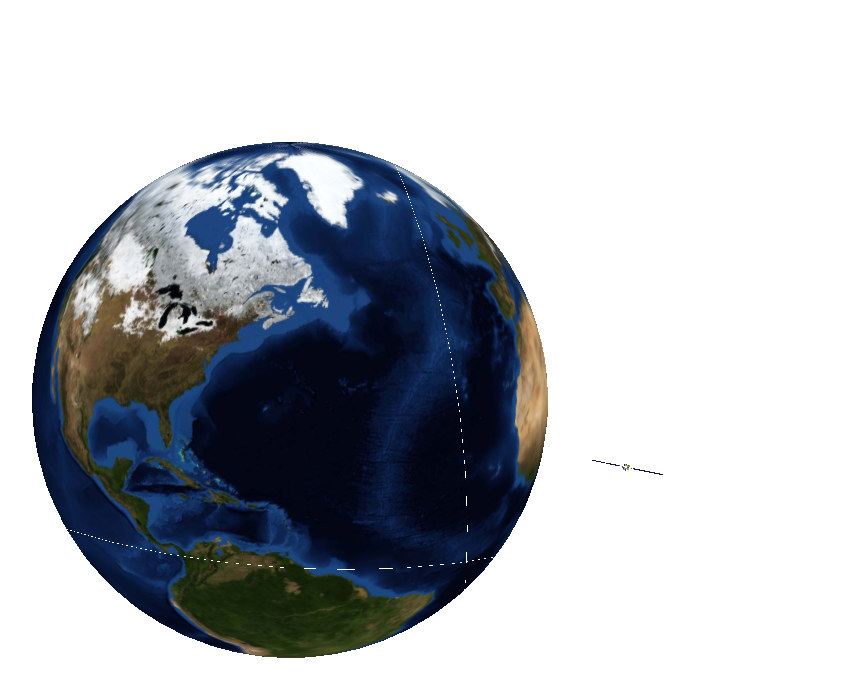
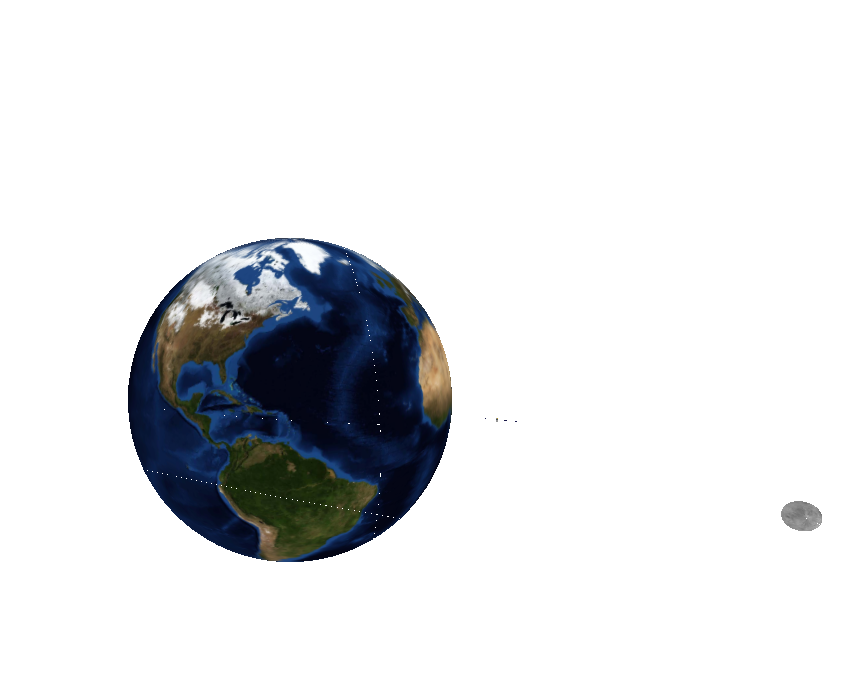
Before and after one commit to ZhuGYao/threejs_earth_satellite, a plain HTML site: page index.html in a window 1280 px wide. Shown: the whole page, without its empty margins (350-1203 px from the left). Drawn offline with Linux system fonts and the light colour scheme; animation ran at ten frames a second.

Commit message:
添加月球

```diff
--- a/index.html
+++ b/index.html
@@ -35,6 +35,7 @@
 				NEAR = 1,
 				FAR = 20000;
 			var earth;
+			var moon;
 			var satellites = {}
 
 			init();
@@ -50,7 +51,7 @@
 
 				camera = new THREE.PerspectiveCamera(VIEW_ANGLE, ASPECT, NEAR, FAR);
 
-				camera.position.set(0, 1000, 1500);
+				camera.position.set(0, 1000, 2500);
 				camera.up.x = 0;
 				camera.up.y = 1;
 				camera.up.z = 0;
@@ -85,37 +86,42 @@
 			}
 
 			//初始化地球
-			function initEarth() {
+			function initEarthAndMoon() {
 
+				earth = initObject('img/earth.jpg', 800, 64, 64)
+				scene.add(earth);
+				moon = initObject('img/moon.jpg', 50, 30, 30)
+				moon.position.set(2000, 0, 0);
+				initTrackAndObj(moon, 2000, -Math.PI * 0.60, Math.PI * 0.06, 0, "3")
+				//初始化卫星
+				initSatellite(1000, -Math.PI * 0.60, Math.PI * 0.02, 0, "1");
+				initSatellite(1000, -Math.PI * 0.02, Math.PI * 0.60, 0, "2");
+			}
+
+
+			function initObject(path, radius, segemnt, rings) {
 				var manager = new THREE.LoadingManager();
 				manager.onProgress = function(item, loaded, total) {};
+
 				var texture = new THREE.Texture();
 				var loader = new THREE.ImageLoader(manager);
-				loader.load('img/earth_color.jpg', function(image) {
+				loader.load(path, function(image) {
 					texture.image = image;
 					texture.needsUpdate = true;
 				});
 
-				var radius = 800,
-					segemnt = 64,
-					rings = 64;
-				var earthMaterial = new THREE.MeshBasicMaterial({
+				var material = new THREE.MeshBasicMaterial({
 					map: texture,
 					side: THREE.DoubleSide
 				});
-				earth = new THREE.Mesh(
+				var obj = new THREE.Mesh(
 					new THREE.SphereGeometry(radius, segemnt, rings),
-					earthMaterial
+					material
 				);
 
-				earth.geometry.verticesNeedUpdate = true;
-				earth.geometry.normalsNeedUpdate = true;
+//				scene.add(obj);
 
-				scene.add(earth);
-
-				//初始化卫星
-				initSatellite(1000, -Math.PI * 0.60, Math.PI * 0.02, 0, "1");
-				initSatellite(1000, -Math.PI * 0.02, Math.PI * 0.60, 0, "2");
+				return obj;
 			}
 
 			//初始化卫星
@@ -126,23 +132,27 @@
 					var objLoader = new THREE.OBJLoader();
 					objLoader.setMaterials(materials);
 					objLoader.load('obj/satellite.obj', function(object) {
+						object.scale.set(0.08, 0.08, 0.08);
+						object.position.set(radius, 0, 0);
+						initTrackAndObj(object, radius, x, y, z, flag);
+					});
+				});
+			}
+
+			// 初始化轨道以及卫星
+			function initTrackAndObj(object , radius, x, y, z, flag) {
 				var track = new THREE.Mesh(new THREE.RingGeometry(radius, radius + 1, 64, 1), new THREE.MeshBasicMaterial({
 					side: THREE.DoubleSide
 				}));
 				var centerMesh = new THREE.Mesh(new THREE.SphereGeometry(1, 1, 1), new THREE.MeshLambertMaterial());
+				var pivotPoint = new THREE.Object3D();
 
-						object.scale.set(0.08, 0.08, 0.08);
-						object.position.set(radius, 0, 0);
-
-						var pivotPoint = new THREE.Object3D();
 				pivotPoint.add(object);
 				pivotPoint.add(track);
 				centerMesh.add(pivotPoint);
 				centerMesh.rotation.set(x, y, z);
 				satellites[flag] = centerMesh;
 				scene.add(centerMesh);
-					});
-				});
 			}
 
 			//初始化函数
@@ -152,7 +162,7 @@
 				initRender();
 				initControls();
 				initLight();
-				initEarth();
+				initEarthAndMoon();
 			}
 
 			function animate() {
@@ -160,6 +170,7 @@
 				if(satellites["1"] != undefined && satellites["2"] != undefined) {
 					satellites["1"].rotateZ(-0.01);
 					satellites["2"].rotateZ(0.01);
+					satellites["3"].rotateZ(-0.01);
 				}
 				//地球自转
 				earth.rotateY(-0.01);
```
Also changed, not shown: img/earth.jpg (renamed from img/earth_color.jpg), img/moon.jpg (added). Lines whose indentation alone changed are shown as unchanged.
